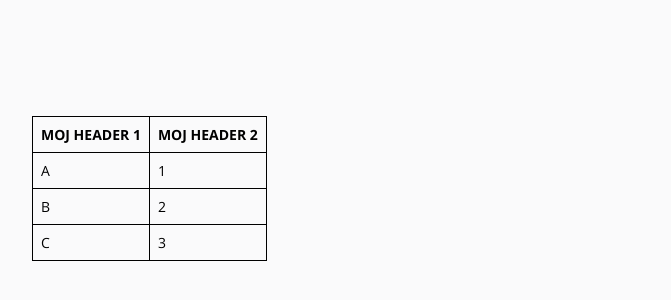
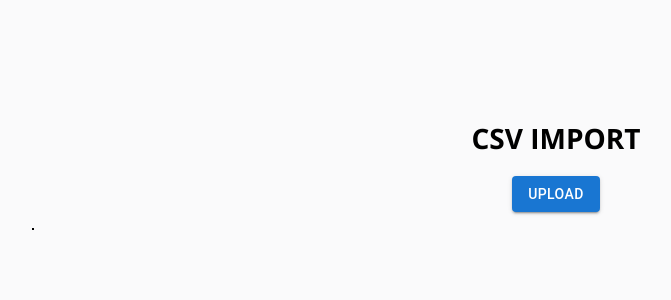
Before and after one commit to fademovic/pft, a React (Create React App) app: page / in a window 1280 px wide. Shown: the top 300 px of the page, without its empty margins (84-755 px from the left). Built offline with nearby package versions, Linux system fonts and the light colour scheme.

Commit message:
working table

```diff
--- a/src/components/Table/index.tsx
+++ b/src/components/Table/index.tsx
@@ -2,10 +2,11 @@ import React from 'react';
 import styled from 'styled-components';
 
 import { Column, useSortBy, useTable } from 'react-table';
+import { Row } from 'utils/types';
 
 type Props = {
-  data: Array<{ col1: string; col2: string }>;
-  columns: Array<Column<{ col1: string; col2: string }>>;
+  data: Array<Row>;
+  columns: Array<Column>;
 };
 
 const Table = ({ data, columns }: Props) => {
--- a/src/pages/Feed.tsx
+++ b/src/pages/Feed.tsx
@@ -1,43 +1,106 @@
-import React from 'react';
+import React, { ChangeEvent, useState, useMemo } from 'react';
+import styled from 'styled-components';
+import { Column } from 'react-table';
+import { Button } from '@mui/material';
 
-import { Column } from 'react-table';
 import Table from 'components/Table';
+import { useRoot } from 'context/RootContext';
+import { SNACKBAR_TYPES } from 'utils/constants/common';
+import { Row } from 'utils/types';
+import { regexForSplitingCSVRow } from 'utils/helpers';
 
 const Feed = () => {
-  const data = [
-    {
-      col1: 'A',
-      col2: '1'
-    },
-    {
-      col1: 'B',
-      col2: '2'
-    },
-    {
-      col1: 'C',
-      col2: '3'
+  const [columns, setColumns] = useState<Array<Column>>([]);
+  const [rows, setRows] = useState<Array<Row>>([]);
+  const { showNotification } = useRoot();
+
+  const fileReader = new FileReader();
+
+  const onFileUpload = (e: ChangeEvent<HTMLInputElement>): void => {
+    if (e.target.files) {
+      const file = e.target.files[0];
+
+      fileReader.onload = function (event) {
+        const csvOutput = event.target && event.target.result;
+        if (csvOutput) {
+          extractColumns(csvOutput.toString());
+          extractRows(csvOutput.toString());
+        }
+      };
+
+      fileReader.readAsText(file);
     }
-  ];
 
-  const columns: Array<Column<{ col1: string; col2: string }>> = React.useMemo(
-    () => [
-      {
-        Header: 'MOJ HEADER 1',
-        accessor: 'col1' // accessor is the "key" in the data
-      },
-      {
-        Header: 'MOJ HEADER 2',
-        accessor: 'col2'
+    showNotification('Successfully uploaded file', SNACKBAR_TYPES.success);
+  };
+
+  const extractColumns = (csvText: string) => {
+    const csvHeader = csvText.slice(0, csvText.indexOf('\n')).split(',');
+    const headersWithAccessor: Array<Column> = [];
+
+    csvHeader.map((header) => {
+      const columnItem: Column = {
+        Header: header.trim(),
+        accessor: header.trim()
+      };
+
+      headersWithAccessor.push(columnItem);
+    });
+
+    setColumns(headersWithAccessor);
+  };
+
+  const extractRows = (csvText: string) => {
+    const csvRows = csvText.slice(csvText.indexOf('\n') + 1).split('\n');
+    const rowsData: Array<Row> = [];
+
+    csvRows.map((i) => {
+      // Solution from stack overflow, there is also a npm package for parsing csv but this can help for the task
+      const values = i.match(regexForSplitingCSVRow);
+
+      // TODO: Map the data to avoid hardcoded indexes
+      if (values) {
+        rowsData.push({
+          departments: values[0],
+          project_name: values[1],
+          amount: values[2],
+          date: values[3],
+          member_name: values[4]
+        });
       }
-    ],
-    []
-  );
+    });
+
+    setRows(rowsData);
+  };
+
+  // This is recommended from react-table documentation
+  const memoizedRows = useMemo(() => rows, [rows]);
+  const memoizedColumns = useMemo(() => columns, [columns]);
 
   return (
     <div>
-      <Table data={data} columns={columns} />
+      <ImportContainer>
+        <h1>CSV IMPORT </h1>
+        <label htmlFor="contained-button-file">
+          <FileInput accept=".csv" id="contained-button-file" type="file" onChange={onFileUpload} />
+          <Button variant="contained" component="span">
+            Upload
+          </Button>
+        </label>
+      </ImportContainer>
+      <Table data={memoizedRows} columns={memoizedColumns} />
     </div>
   );
 };
 
+const FileInput = styled.input`
+  display: none;
+`;
+
+const ImportContainer = styled.div`
+  display: flex;
+  align-items: center;
+  flex-direction: column;
+`;
+
 export default Feed;
--- /dev/null
+++ b/src/utils/helpers.ts
@@ -0,0 +1,5 @@
+// This is not the best solution, it is copy pasted from stack overflow
+// Probably there is a good package for handling all CSV edge cases, but in this case this regex helps
+/*eslint-disable */
+export const regexForSplitingCSVRow =
+  /(?<=")[^"]+?(?="(?:\s*?,|\s*?$))|(?<=(?:^|,)\s*?)(?:[^,"\s][^,"]*[^,"\s])|(?:[^,"\s])(?![^"]*?"(?:\s*?,|\s*?$))(?=\s*?(?:,|$))/g;
```
Also changed, not shown: src/utils/types.ts (+8 -0 lines).
